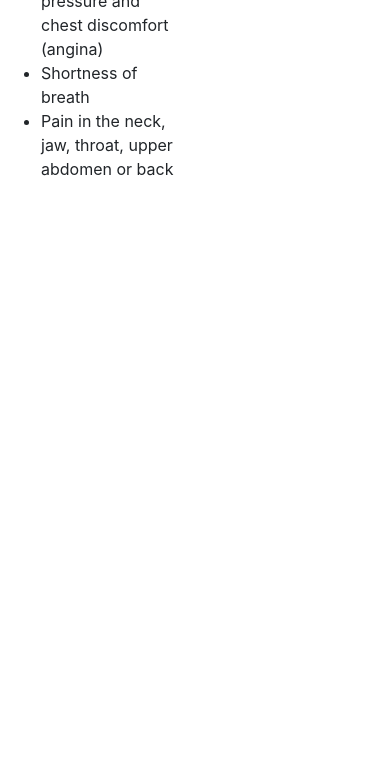
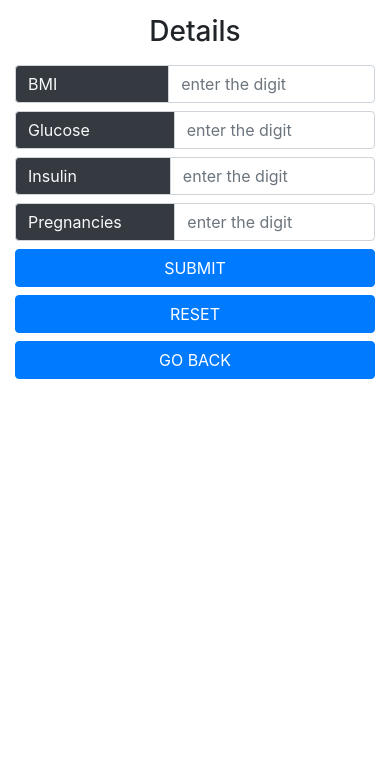
Before and after one commit to hvardhank7/Health-Care, a Flask app: page /diabetes.html in a window 390 px wide; the page is wider, and only the part inside the window is pictured. Shown: the part 873-1649 px from the top of that part. Before the commit the page ends 1049 px from the top of that part, so only its background shows below. Run offline with Flask 2, Linux system fonts and the light colour scheme; some libraries are stand-ins or nearby versions.

Commit message:
Update diabetes.html

```diff
--- a/template/diabetes.html
+++ b/template/diabetes.html
@@ -1,104 +1,102 @@
-<!DOCTYPE html>
-<html>
-
+<!doctype html>
+<html lang="en">
   <head>
+    <!-- Required meta tags -->
     <meta charset="utf-8">
     <meta name="viewport" content="width=device-width, initial-scale=1, shrink-to-fit=no">
 
     <!-- Bootstrap CSS -->
-    <link rel="stylesheet" href="https://maxcdn.bootstrapcdn.com/bootstrap/4.0.0/css/bootstrap.min.css" integrity="sha384-Gn5384xqQ1aoWXA+058RXPxPg6fy4IWvTNh0E263XmFcJlSAwiGgFAW/dAiS6JXm" crossorigin="anonymous">
+    <link rel="preconnect" href="https://fonts.gstatic.com">
+<link href="https://fonts.googleapis.com/css2?family=Arvo:ital,wght@0,400;0,700;1,400;1,700&display=swap" rel="stylesheet">
+    <link rel="stylesheet" href="https://cdn.jsdelivr.net/npm/bootstrap@4.5.3/dist/css/bootstrap.min.css" integrity="sha384-TX8t27EcRE3e/ihU7zmQxVncDAy5uIKz4rEkgIXeMed4M0jlfIDPvg6uqKI2xXr2" crossorigin="anonymous">
+    <link rel="stylesheet" href="https://cdnjs.cloudflare.com/ajax/libs/font-awesome/5.15.1/css/all.min.css" integrity="sha512-+4zCK9k+qNFUR5X+cKL9EIR+ZOhtIloNl9GIKS57V1MyNsYpYcUrUeQc9vNfzsWfV28IaLL3i96P9sdNyeRssA==" crossorigin="anonymous" />
+    <title>Diabetes-Test</title>
+    <link rel="stylesheet" href="./main.css">
+  </head>
+  <style>
+      #photo{
+          background: linear-gradient(rgba(0,0,0,.7),rgba(0,0,0,.7)),url('https://images.pexels.com/photos/3683102/pexels-photo-3683102.jpeg?auto=compress&cs=tinysrgb&dpr=2&w=500')center/cover no-repeat;
+      }
+  </style>
+  <body>
 
-    <link rel="stylesheet" type="text/css" href="{{ url_for('static', filename='main.css') }}">
-    <title>Health_Care</title>
-</head>
-
-
-<body style="margin: 0;padding: 0;">
-    <div class="container-fluid" style="margin: 0;padding: 0;  height: 50vh;">
-        <nav class="navbar navbar-light bg-dark">
-            <ul class="nav justify-content-center">
+    <nav class="navbar navbar-expand-lg navbar-dark bg-dark">
+        <div class="container-fluid">
+          <a class="navbar-brand" href="/">HealthCare.com</a>
+          <ul class="nav">
             <li class="nav-item">
-                    <a class="nav-link active" href="/">HOME</a>
+              <a class="nav-link active" href="/">Home</a>
             </li>
             <li class="nav-item">
-                    <a class="nav-link" href="/">Tests</a>
-                </li>
-            </ul>
-        </nav>
-        <div class="row">
-            <div class="col-6 py-0 px-0">
-                <div class="jumbotron " style="height: 600px;">
-                    <h1 class="display-4 text-center">Heart Disease</h1>
-                    <br><br>
-                    <p>Heart disease describes a range of conditions that affect your heart. Diseases under the heart disease umbrella include blood vessel diseases, such as coronary artery disease; heart rhythm problems and heart defects you're born with
-                        among others. The term "heart disease" is often used interchangeably with the term "cardiovascular disease."</p>
-                    <hr>
-                    <h2 class="display-5 text-center">Symptoms</h2>
-                    <ul>
-                        <li>Chest pain, chest tightness, chest pressure and chest discomfort (angina)
-                        </li>
-                        <li>Shortness of breath
-                        </li>
-                        <li>Pain in the neck, jaw, throat, upper abdomen or back
+              <a class="nav-link" href="#">Diabetes Tests</a>
             </li>
           </ul>
         </div>
+      </nav>
+      <section>
+        <div class="container-fluid" >
+            <div class="row">
+                <div class="col-md-8 d-flex align-items-center justify-content-center" id="photo" style="height:92vh">
+                    <h1 class="text-center text-light display-4">
+                        DIABETES
+                    </h1>
                 </div>
-            <div class="col-6 py-4 px-0">
-                <h1 class="text-center">
-                    Details
-                </h1>
-
-                <form action="/result" method="POST" class="py-1 form-inline">
-
-                    <div class="container" style="padding-bottom: 50px;">
-                        <div class="form-group py-2 ml-5">
-                            <label for="Insulin">Insulin: </label>
-                            <input type="text" id="Insulin" name="Insulin" class="form-control" style="margin-left: 55px;">
+                <div class="col-md-4" style="height:92vh">
+                    <h3 class="text-center mt-3">Details</h3>
+                    <form class="mt-3" action="/result" method="POST" >
+                        <div class="input-group mb-2 mr-sm-2">
+                            <div class="input-group-prepend">
+                              <div class="input-group-text bg-dark text-light">BMI&nbsp;&nbsp;&nbsp;&nbsp;&nbsp;&nbsp;&nbsp;&nbsp;&nbsp;&nbsp;&nbsp;&nbsp;&nbsp;&nbsp;&nbsp;&nbsp;&nbsp;&nbsp;&nbsp&nbsp;&nbsp;&nbsp;</div>
+                            </div>
+                            <input type="text" name= "Concavity_mean" class="form-control" id="BMI" name="BMI" placeholder="enter the digit">
+                        </div>
+                        <div class="input-group mb-2 mr-sm-2">
+                            <div class="input-group-prepend ">
+                              <div class="input-group-text bg-dark text-light">Glucose&nbsp;&nbsp;&nbsp;&nbsp;&nbsp;&nbsp;&nbsp;&nbsp;&nbsp;&nbsp;&nbsp&nbsp;&nbsp;&nbsp;&nbsp;&nbsp;</div>
+                            </div>
+                            <input type="text" class="form-control" id="Glucose" name="Glucose" placeholder="enter the digit">
+                        </div>
+                        <div class="input-group mb-2 mr-sm-2">
+                            <div class="input-group-prepend">
+                              <div class="input-group-text bg-dark text-light">Insulin&nbsp;&nbsp;&nbsp;&nbsp;&nbsp;&nbsp;&nbsp;&nbsp;&nbsp;&nbsp;&nbsp;&nbsp;&nbsp;&nbsp;&nbsp;&nbsp;&nbsp;&nbsp;</div>
+                            </div>
+                            <input type="text" class="form-control"  id="Insulin" name="Insulin" placeholder="enter the digit">
+                        </div>
+                        <div class="input-group mb-2 mr-sm-2">
+                            <div class="input-group-prepend">
+                              <div class="input-group-text bg-dark text-light">Pregnancies&nbsp;&nbsp;&nbsp;&nbsp;&nbsp;&nbsp;&nbsp;&nbsp;&nbsp;</div>
+                            </div>
+                            <input type="text" class="form-control" id="Pregnancies" name="Pregnancies"placeholder="enter the digit">
                         </div>
 
-                        <div class="form-group py-2 ml-5">
-                            <label for="Glucose">Glucose: </label>
-                            <input type="text" class="form-control" id="Glucose" name="Glucose" style="margin-left: 45px;">
-                        </div>
-                        <div class="form-group py-2 ml-5">
 
-                            <label for="Pregnancies">Pregnancies: </label>
-                            <input type="text" class="form-control" id="Pregnancies" name="Pregnancies" style="margin-left: 15px;">
-                        </div>
-                        <div class="form-group py-2 ml-5">
-
-                            <label for="BMI">BMI: </label>
-                            <input type="text" class="form-control" id="BMI" name="BMI" style="margin-left: 72px;">
-                        </div>
-                        <br><br>
-
-                        <input type="submit" class='btn btn-lg btn-warning btn-block' value="Submit">
-                        <input type="button" value="Refresh" onclick='refreshPage()' class="btn btn-block  btn-success" />
-                        <a href="/" class="btn btn-info btn-block">Back</a>
-                        <br><br>
-                    </div>
+                        <button type="submit" class="btn btn-primary btn-block mb-2">SUBMIT</button>
+                        <button type="button" value="Refresh Webpage." onclick='refreshPage()' class="btn btn-primary btn-block mb-2">RESET</button>
+                        <a href ="/" class="btn btn-primary btn-block mb-2">GO BACK</a>
                     </form>
-
                 </div>
             </div>
-
         </div>
-
+      </section>
 	   <script type="text/javascript">
         function refreshPage() {
             if (confirm("Are you sure, want to refresh?")) {
                 location.reload();
             }
         }
+
     </script>
 
-    <script src="https://code.jquery.com/jquery-3.2.1.slim.min.js" integrity="sha384-KJ3o2DKtIkvYIK3UENzmM7KCkRr/rE9/Qpg6aAZGJwFDMVNA/GpGFF93hXpG5KkN" crossorigin="anonymous"></script>
-    <script src="https://cdnjs.cloudflare.com/ajax/libs/popper.js/1.12.9/umd/popper.min.js" integrity="sha384-ApNbgh9B+Y1QKtv3Rn7W3mgPxhU9K/ScQsAP7hUibX39j7fakFPskvXusvfa0b4Q" crossorigin="anonymous"></script>
-    <script src="https://maxcdn.bootstrapcdn.com/bootstrap/4.0.0/js/bootstrap.min.js" integrity="sha384-JZR6Spejh4U02d8jOt6vLEHfe/JQGiRRSQQxSfFWpi1MquVdAyjUar5+76PVCmYl" crossorigin="anonymous"></script>
+    <!-- Optional JavaScript; choose one of the two! -->
 
+    <!-- Option 1: jQuery and Bootstrap Bundle (includes Popper) -->
+    <script src="https://code.jquery.com/jquery-3.5.1.slim.min.js" integrity="sha384-DfXdz4htPH0lsSSs5nCTpuj/zy4C+OGpamoFVy38MVBnE+IbbVYUew+OrCXaRkfj" crossorigin="anonymous"></script>
+    <script src="https://cdn.jsdelivr.net/npm/bootstrap@4.5.3/dist/js/bootstrap.bundle.min.js" integrity="sha384-ho+j7jyWK8fNQe+A12Hb8AhRq26LrZ/JpcUGGOn+Y7RsweNrtN/tE3MoK7ZeZDyx" crossorigin="anonymous"></script>
 
-
+    <!-- Option 2: jQuery, Popper.js, and Bootstrap JS
+    <script src="https://code.jquery.com/jquery-3.5.1.slim.min.js" integrity="sha384-DfXdz2htPH0lsSSs5nCTpuj/zy4C+OGpamoFVy38MVBnE+IbbVYUew+OrCXaRkfj" crossorigin="anonymous"></script>
+    <script src="https://cdn.jsdelivr.net/npm/popper.js@1.16.1/dist/umd/popper.min.js" integrity="sha384-9/reFTGAW83EW2RDu2S0VKaIzap3H66lZH81PoYlFhbGU+6BZp6G7niu735Sk7lN" crossorigin="anonymous"></script>
+    <script src="https://cdn.jsdelivr.net/npm/bootstrap@4.5.3/dist/js/bootstrap.min.js" integrity="sha384-w1Q4orYjBQndcko6MimVbzY0tgp4pWB4lZ7lr30WKz0vr/aWKhXdBNmNb5D92v7s" crossorigin="anonymous"></script>
+    -->
   </body>
-
 </html>
```
Lines whose indentation alone changed are shown as unchanged.
